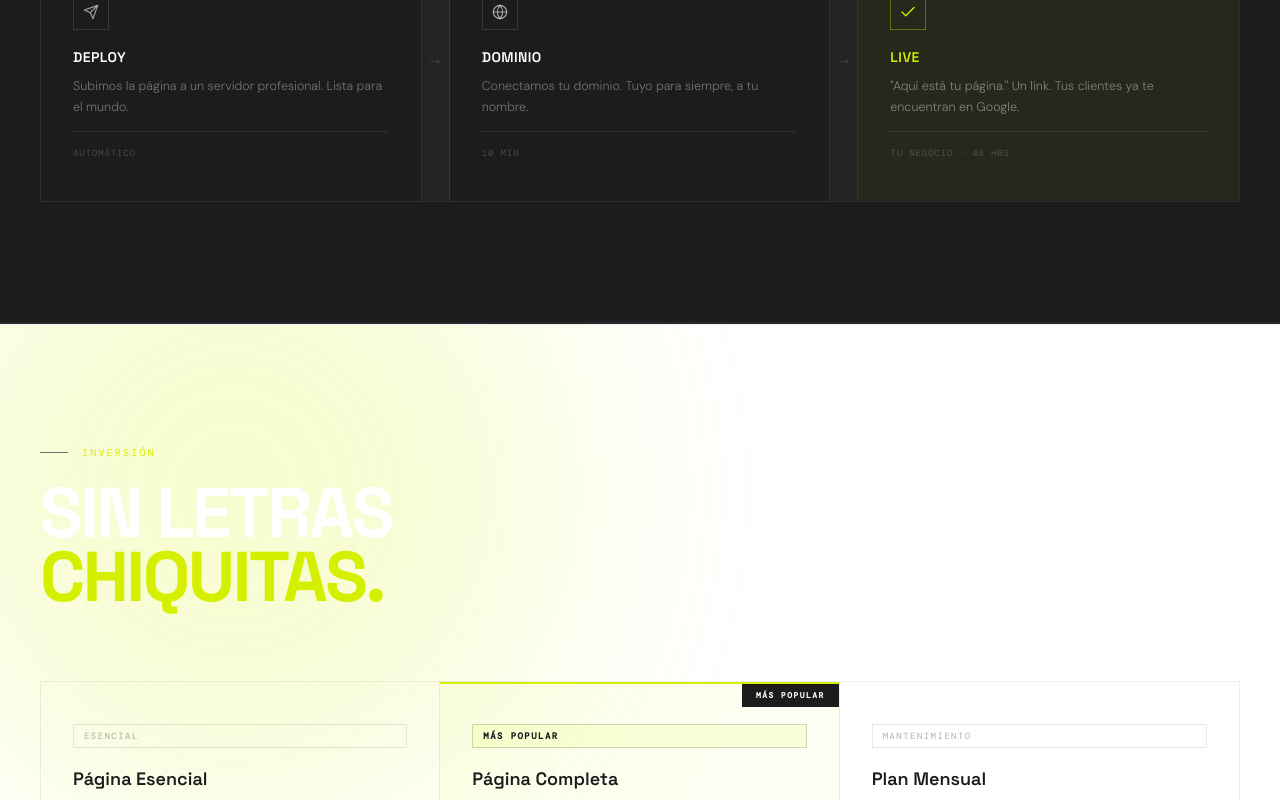
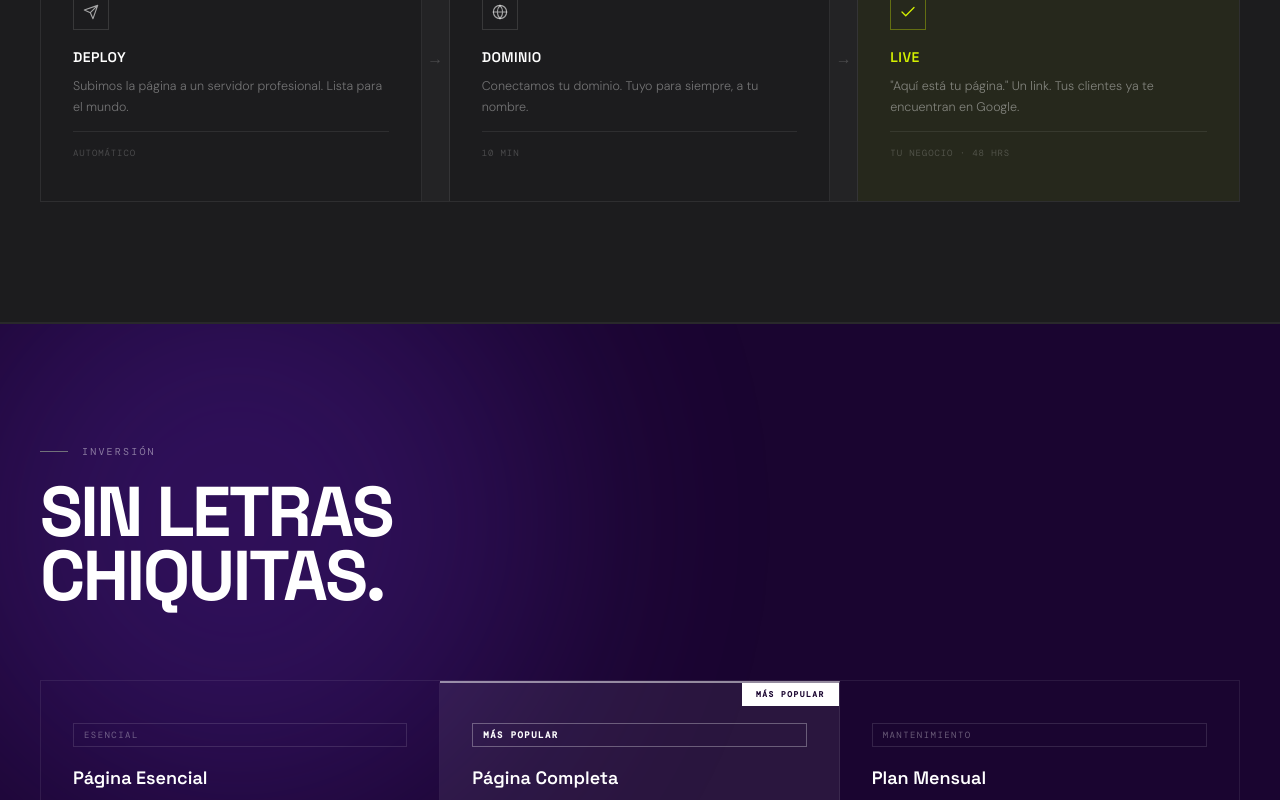
Before and after one commit to jose2236/artstrokes, a Next.js app: page / in a window 1280 px wide. Shown: the part 7207-8007 px from the top of the page. Built offline with nearby package versions, Linux system fonts and the light colour scheme.

Commit message:
Pricing section: deep violet background, white typography
Replace light bg with deep violet (#1a0530), aurora blobs now in
violet/magenta family only (no green). All text black/white, translucent
card effects preserved.

Co-Authored-By: Claude Sonnet 4.6 <noreply@anthropic.com>

```diff
--- a/components/ui/aurora-pricing.tsx
+++ b/components/ui/aurora-pricing.tsx
@@ -78,12 +78,10 @@ export default function AuroraPricing() {
       style={{
         position: 'relative',
         overflow: 'hidden',
-        background: 'var(--bg)',
-        borderTop: '1px solid rgba(28,28,30,0.07)',
-        borderBottom: '1px solid rgba(28,28,30,0.07)',
+        background: '#1a0530',
       }}
     >
-      {/* Aurora blobs */}
+      {/* Aurora blobs — familia violeta/magenta únicamente */}
       <div aria-hidden className="aurora-pricing-bg">
         <div className="aurora-blob aurora-blob-1" />
         <div className="aurora-blob aurora-blob-2" />
@@ -96,49 +94,57 @@ export default function AuroraPricing() {
         }
         .aurora-blob {
           position: absolute; border-radius: 50%;
-          filter: blur(120px); opacity: .18;
+          filter: blur(120px); opacity: .22;
         }
         .aurora-blob-1 {
-          width: 640px; height: 640px;
-          background: #d4f000;
-          top: -15%; left: -8%;
+          width: 600px; height: 600px;
+          background: #7c3aed;
+          top: -10%; left: -6%;
           animation: auroraBlob1 24s infinite alternate ease-in-out;
         }
         .aurora-blob-2 {
-          width: 520px; height: 520px;
+          width: 500px; height: 500px;
           background: #AB0E67;
-          bottom: -12%; right: -6%;
+          bottom: -10%; right: -5%;
           animation: auroraBlob2 30s infinite alternate ease-in-out;
         }
         @keyframes auroraBlob1 {
           from { transform: translate(0,0) scale(1); }
-          to   { transform: translate(90px,70px) scale(1.22); }
+          to   { transform: translate(80px,60px) scale(1.2); }
         }
         @keyframes auroraBlob2 {
           from { transform: translate(0,0) scale(1); }
-          to   { transform: translate(-90px,-70px) scale(1.18); }
+          to   { transform: translate(-80px,-60px) scale(1.18); }
         }
-        .aurora-card-hover:hover { background: rgba(28,28,30,0.025) !important; }
+        .aurora-card-hover:hover { background: rgba(255,255,255,0.05) !important; }
+        .aurora-precios-grid {
+          display: grid;
+          grid-template-columns: 1fr 1fr 1fr;
+          border: 1px solid rgba(255,255,255,0.08);
+          margin-top: 0;
+        }
+        @media (max-width: 1024px) {
+          .aurora-precios-grid { grid-template-columns: 1fr; }
+          .aurora-precios-grid > div { border-right: none !important; border-bottom: 1px solid rgba(255,255,255,0.08); }
+          .aurora-precios-grid > div:last-child { border-bottom: none; }
+        }
       `}</style>
 
       <div className="s-wrap" style={{ position: 'relative', zIndex: 1 }}>
 
-        {/* Encabezado de sección */}
+        {/* Encabezado */}
         <motion.div
           initial={{ opacity: 0, y: -18 }}
           whileInView={{ opacity: 1, y: 0 }}
           viewport={{ once: true }}
-          transition={{ duration: 0.7, ease: 'easeOut' }}
+          transition={{ duration: 0.7, ease: [0.16, 1, 0.3, 1] }}
         >
-          <div
-            className="s-eyebrow"
-            style={{ color: 'var(--acid)' }}
-          >
+          <div className="s-eyebrow" style={{ color: 'rgba(255,255,255,0.45)' }}>
             Inversión
           </div>
-          <h2 className="s-h2 s-h2-light">
+          <h2 className="s-h2" style={{ color: 'white' }}>
             Sin letras<br />
-            <span className="red">chiquitas.</span>
+            <span style={{ color: 'white' }}>chiquitas.</span>
           </h2>
         </motion.div>
 
@@ -151,7 +157,7 @@ export default function AuroraPricing() {
               variants={fadeUp}
               initial="hidden"
               whileInView="visible"
-              whileHover={{ y: -8, transition: { duration: 0.25, ease: [0.16, 1, 0.3, 1] } }}
+              whileHover={{ y: -6, transition: { duration: 0.25, ease: [0.16, 1, 0.3, 1] } }}
               viewport={{ once: true }}
               className="aurora-card-hover"
               style={{
@@ -159,9 +165,9 @@ export default function AuroraPricing() {
                 padding: '40px 32px',
                 display: 'flex',
                 flexDirection: 'column',
-                background: plan.featured ? 'rgba(212,240,0,0.05)' : 'transparent',
-                borderRight: i < 2 ? '1px solid rgba(28,28,30,0.07)' : 'none',
-                borderTop: plan.featured ? '2px solid var(--acid)' : '2px solid transparent',
+                background: plan.featured ? 'rgba(255,255,255,0.07)' : 'transparent',
+                borderRight: i < 2 ? '1px solid rgba(255,255,255,0.08)' : 'none',
+                borderTop: plan.featured ? '2px solid rgba(255,255,255,0.5)' : '2px solid transparent',
                 transition: 'background 0.3s ease',
                 overflow: 'hidden',
               }}
@@ -170,8 +176,8 @@ export default function AuroraPricing() {
               {plan.featured && (
                 <span style={{
                   position: 'absolute', top: 0, right: 0,
-                  background: 'var(--fg)',
-                  color: 'var(--bg)',
+                  background: 'white',
+                  color: '#1a0530',
                   fontFamily: 'var(--f-mono)',
                   fontSize: 8, fontWeight: 700,
                   letterSpacing: '.18em',
@@ -190,9 +196,9 @@ export default function AuroraPricing() {
                 textTransform: 'uppercase',
                 marginBottom: 20,
                 padding: '4px 10px',
-                background: plan.featured ? 'rgba(212,240,0,0.1)' : 'transparent',
-                border: `1px solid ${plan.featured ? 'rgba(28,28,30,0.18)' : 'rgba(28,28,30,0.1)'}`,
-                color: plan.featured ? 'var(--fg)' : 'rgba(28,28,30,0.35)',
+                background: 'transparent',
+                border: `1px solid ${plan.featured ? 'rgba(255,255,255,0.3)' : 'rgba(255,255,255,0.12)'}`,
+                color: plan.featured ? 'white' : 'rgba(255,255,255,0.35)',
                 fontWeight: plan.featured ? 600 : 400,
               }}>
                 {plan.tag}
@@ -202,7 +208,7 @@ export default function AuroraPricing() {
               <div style={{
                 fontFamily: 'var(--f-display)',
                 fontSize: 18, fontWeight: 600,
-                color: 'var(--fg)',
+                color: 'white',
                 marginBottom: 20, lineHeight: 1.25,
               }}>
                 {plan.name}
@@ -213,7 +219,7 @@ export default function AuroraPricing() {
                 fontFamily: 'var(--f-display)',
                 fontSize: 52, fontWeight: 700,
                 letterSpacing: '-.04em', lineHeight: 1,
-                color: 'var(--fg)',
+                color: 'white',
                 marginBottom: 6,
               }}>
                 {plan.price}
@@ -224,7 +230,7 @@ export default function AuroraPricing() {
                 fontFamily: 'var(--f-mono)',
                 fontSize: 8.5, letterSpacing: '.14em',
                 textTransform: 'uppercase',
-                color: 'rgba(28,28,30,0.35)',
+                color: 'rgba(255,255,255,0.28)',
                 marginBottom: 28,
               }}>
                 {plan.period}
@@ -234,8 +240,8 @@ export default function AuroraPricing() {
               <div style={{
                 height: 1,
                 background: plan.featured
-                  ? 'rgba(28,28,30,0.1)'
-                  : 'rgba(28,28,30,0.06)',
+                  ? 'rgba(255,255,255,0.12)'
+                  : 'rgba(255,255,255,0.07)',
                 marginBottom: 28,
               }} />
 
@@ -251,24 +257,19 @@ export default function AuroraPricing() {
                       display: 'flex', alignItems: 'flex-start', gap: 9,
                       fontFamily: 'var(--f-body)',
                       fontSize: 13, lineHeight: 1.4,
-                      color: si
-                        ? 'rgba(28,28,30,0.7)'
-                        : 'rgba(28,28,30,0.28)',
+                      color: si ? 'rgba(255,255,255,0.65)' : 'rgba(255,255,255,0.2)',
                     }}
                   >
                     {si
                       ? <Check
                           size={13}
                           strokeWidth={2.5}
-                          style={{
-                            color: plan.featured ? 'var(--fg)' : 'rgba(28,28,30,0.4)',
-                            flexShrink: 0, marginTop: 2,
-                          }}
+                          style={{ color: 'rgba(255,255,255,0.5)', flexShrink: 0, marginTop: 2 }}
                         />
                       : <X
                           size={13}
                           strokeWidth={2}
-                          style={{ color: 'rgba(28,28,30,0.2)', flexShrink: 0, marginTop: 2 }}
+                          style={{ color: 'rgba(255,255,255,0.15)', flexShrink: 0, marginTop: 2 }}
                         />
                     }
                     {text}
@@ -288,23 +289,23 @@ export default function AuroraPricing() {
                   letterSpacing: '.1em', textTransform: 'uppercase',
                   padding: '14px 24px',
                   textDecoration: 'none',
-                  background: plan.featured ? 'var(--acid)' : 'transparent',
-                  color: plan.featured ? 'var(--fg)' : 'rgba(28,28,30,0.55)',
+                  background: plan.featured ? 'white' : 'transparent',
+                  color: plan.featured ? '#1a0530' : 'rgba(255,255,255,0.55)',
                   border: plan.featured
-                    ? '2px solid var(--acid)'
-                    : '1px solid rgba(28,28,30,0.18)',
+                    ? '2px solid white'
+                    : '1px solid rgba(255,255,255,0.2)',
                   transition: 'all 0.22s ease',
                 }}
                 onMouseEnter={e => {
                   if (!plan.featured) {
-                    (e.currentTarget as HTMLAnchorElement).style.borderColor = 'var(--fg)'
-                    ;(e.currentTarget as HTMLAnchorElement).style.color = 'var(--fg)'
+                    (e.currentTarget as HTMLAnchorElement).style.borderColor = 'rgba(255,255,255,0.6)'
+                    ;(e.currentTarget as HTMLAnchorElement).style.color = 'white'
                   }
                 }}
                 onMouseLeave={e => {
                   if (!plan.featured) {
-                    (e.currentTarget as HTMLAnchorElement).style.borderColor = 'rgba(28,28,30,0.18)'
-                    ;(e.currentTarget as HTMLAnchorElement).style.color = 'rgba(28,28,30,0.55)'
+                    (e.currentTarget as HTMLAnchorElement).style.borderColor = 'rgba(255,255,255,0.2)'
+                    ;(e.currentTarget as HTMLAnchorElement).style.color = 'rgba(255,255,255,0.55)'
                   }
                 }}
               >
@@ -315,20 +316,6 @@ export default function AuroraPricing() {
         </div>
 
       </div>
-
-      <style>{`
-        .aurora-precios-grid {
-          display: grid;
-          grid-template-columns: 1fr 1fr 1fr;
-          border: 1px solid rgba(28,28,30,0.07);
-          margin-top: 0;
-        }
-        @media (max-width: 1024px) {
-          .aurora-precios-grid { grid-template-columns: 1fr; }
-          .aurora-precios-grid > div { border-right: none !important; border-bottom: 1px solid rgba(28,28,30,0.07); }
-          .aurora-precios-grid > div:last-child { border-bottom: none; }
-        }
-      `}</style>
     </section>
   )
 }
```
